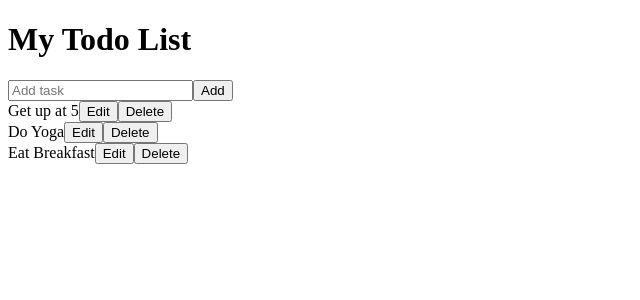
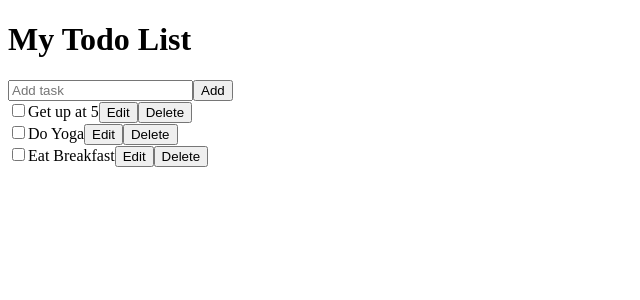
Before and after one commit to siddhanthpranavrao/learn-react-tailwind, a React (Vite) app: page / in a window 1280 px wide. Shown: the top 300 px of the page, without its empty margins (0-640 px from the left). Built offline with nearby package versions, Linux system fonts and the light colour scheme.

Commit message:
Todo App

```diff
--- a/src/App.tsx
+++ b/src/App.tsx
@@ -115,9 +115,22 @@ type TodoItemProps = {
 function TodoItem({ todo, dispatch }: TodoItemProps) {
   const [canEdit, setCanEdit] = useState(false);
   const [newText, setNewText] = useState(todo.text);
+  const [checked, setChecked] = useState(todo.done);
 
   return (
     <div>
+      <input type="checkbox" defaultChecked={checked} onChange={() => {
+        setChecked(!checked);
+        dispatch({
+          type: 'edit',
+          id: todo.id,
+          text: newText,
+          done: !checked
+        });
+
+
+      }} />
+
       {canEdit ? (
         <>
           <input
```
